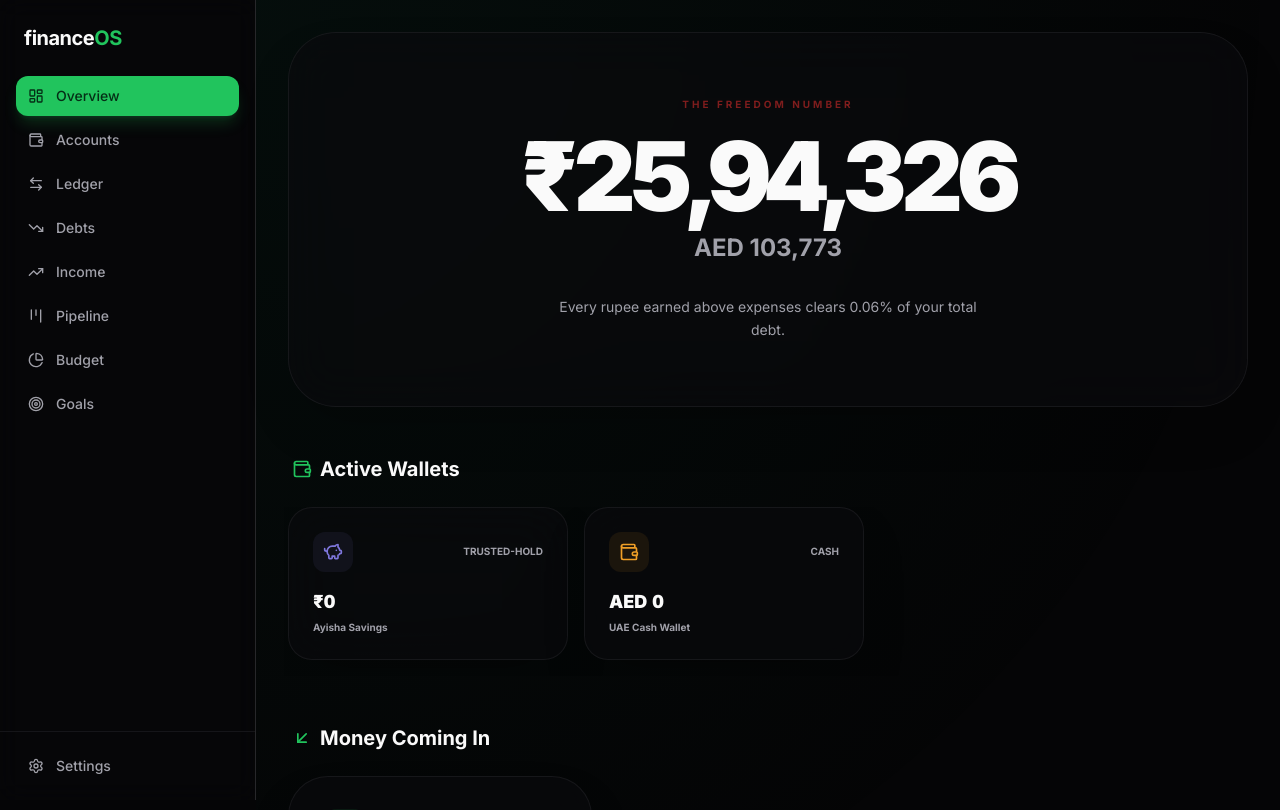
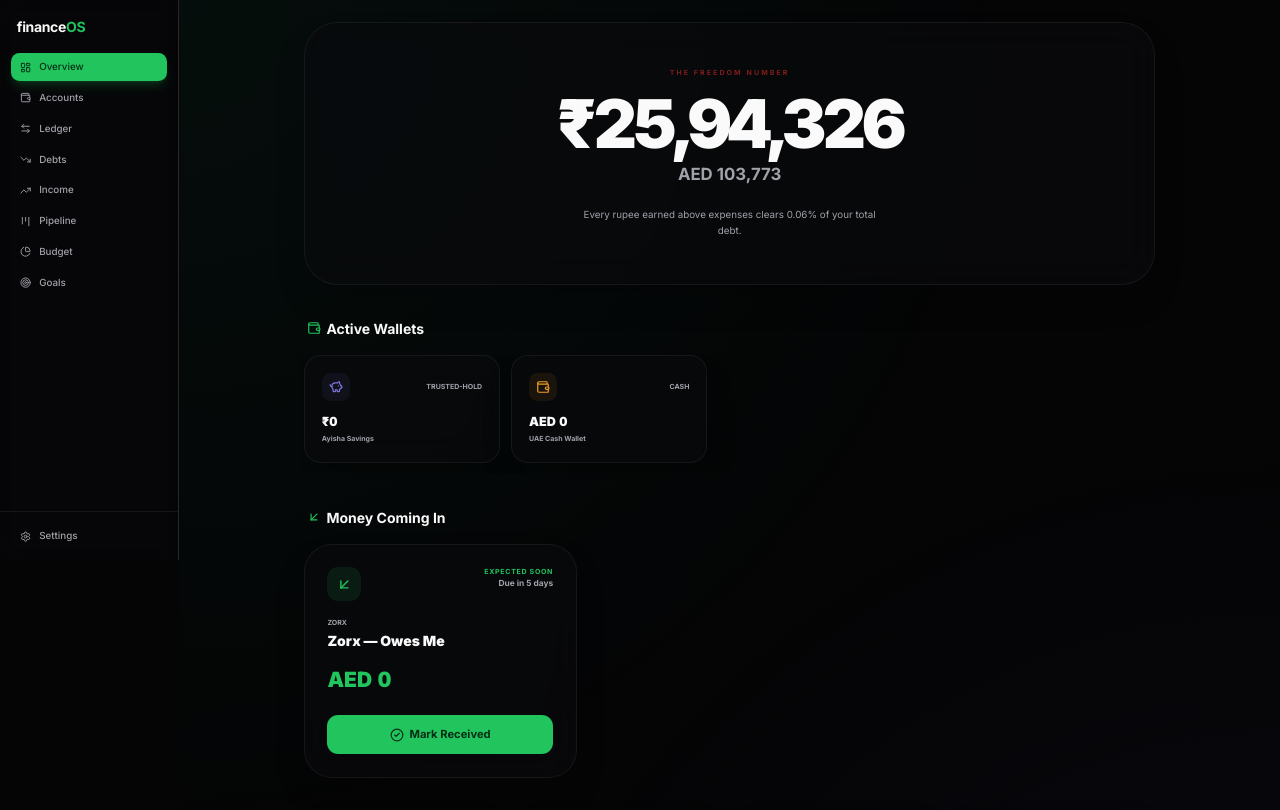
Before and after one commit to Fazilfazi991/financial-dashboard-fazil, a Next.js app: page /overview in a window 1280 px wide. Shown: the top 810 px of the page. Built offline with nearby package versions, Linux system fonts and the light colour scheme.

Commit message:
style: decrease website zoom by 30%

```diff
--- a/app/globals.css
+++ b/app/globals.css
@@ -57,6 +57,11 @@
   * {
     @apply border-border;
   }
+  html {
+    zoom: 0.7;
+    -moz-transform: scale(0.7);
+    -moz-transform-origin: top center;
+  }
   body {
     @apply bg-background text-foreground;
   }
```
